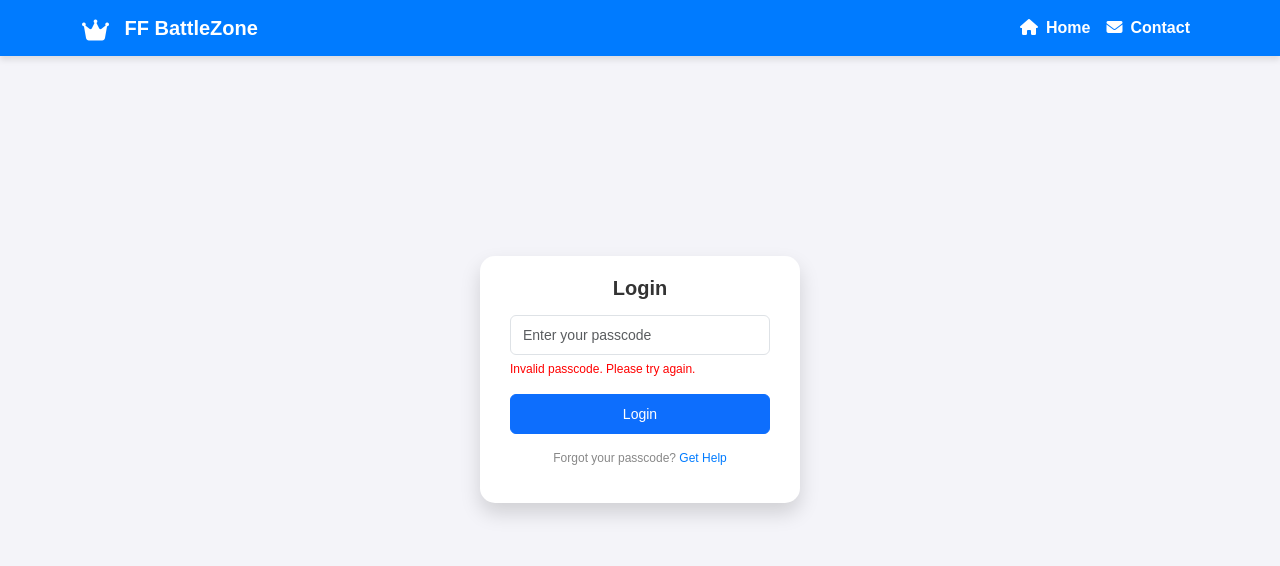
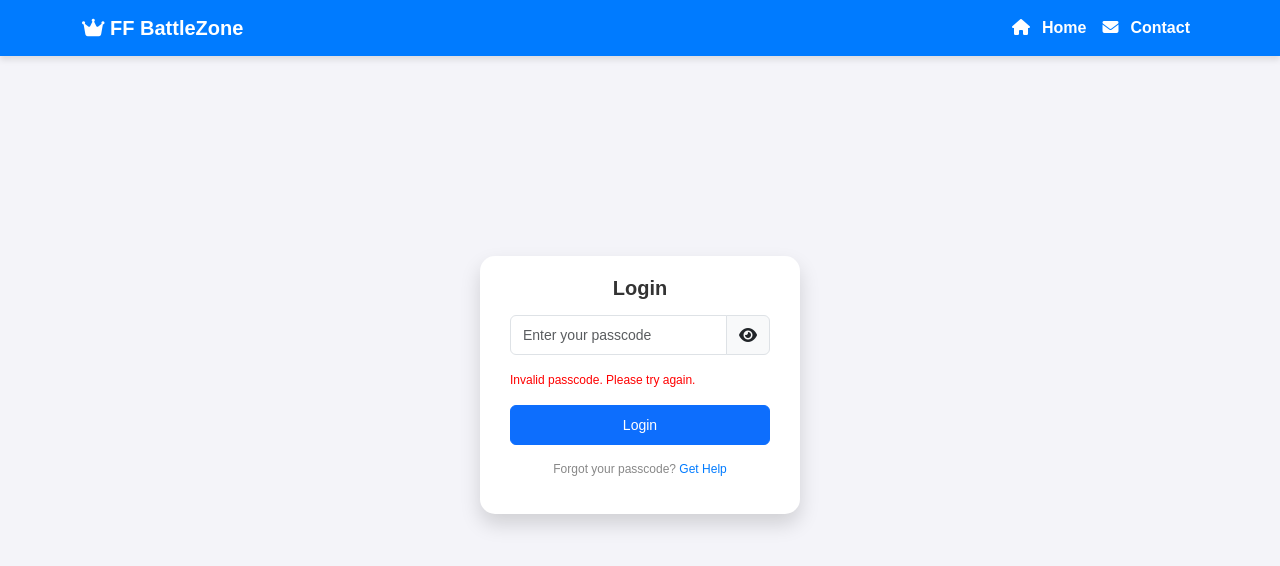
Before and after one commit to Habibur090/new, a plain HTML site: page Login.html in a window 1280 px wide. Both pictures are taken after a click on the button "Login". Drawn offline with nearby package versions, Linux system fonts and the light colour scheme.

Commit message:
Update Login.html

```diff
--- a/Login.html
+++ b/Login.html
@@ -19,68 +19,58 @@
       background-color: #f4f4f9;
       margin: 0;
       font-family: "Arial", sans-serif;
-    padding-top: 0px; /* Header একেবারে উপরে রাখার জন্য */
-  }
-  /* General Body Styling */
-  body {
-    background-color: #f4f4f9;
-    margin: 0;
-    font-family: "Arial", sans-serif;
     }
 
     /* Navbar Styling */
     .navbar {
       background-color: #007bff;
       width: 100%;
-    margin-bottom: 30px; /* Header এর নিচে জায়গা */
+      margin-bottom: 30px;
       box-shadow: 0px 4px 6px rgba(0, 0, 0, 0.1);
     }
     .navbar-brand, .nav-link {
       color: #fff !important;
       font-weight: bold;
     }
-  .navbar-brand i {
-    margin-right: 10px;
-    font-size: 1.5rem;
-    vertical-align: middle;
+    .navbar-toggler-icon {
+      filter: invert(1);
     }
-  .navbar-toggler-icon {
-    filter: invert(1); /* Makes the toggler icon white */
-  }
+
+    /* Adjust icon spacing */
     .nav-link i {
+      margin-right: 12px; /* Increased space between icon and text */
       font-size: 1rem;
-    margin-right: 8px;
     }
 
     /* Login Section Styling */
     .login-container {
       background: #fff;
-    padding: 20px 30px; /* Padding কমানো হয়েছে */
+      padding: 20px 30px;
       border-radius: 15px;
       box-shadow: 0 10px 20px rgba(0, 0, 0, 0.15);
       width: 100%;
-    max-width: 320px; /* Box এর প্রস্থ ছোট করা হয়েছে */
-    margin: 200px auto; /* পেজের নিচে নিয়ে আসার জন্য */
+      max-width: 320px;
+      margin: 200px auto;
     }
     .login-container h2 {
-    margin-bottom: 15px; /* শিরোনামের ফাঁকা কমানো */
+      margin-bottom: 15px;
       color: #333;
       text-align: center;
       font-weight: 700;
-    font-size: 20px; /* শিরোনামের ফন্ট আকার কমানো */
+      font-size: 20px;
     }
     .form-control {
-    height: 40px; /* ইনপুট বক্স ছোট করা */
+      height: 40px;
       font-size: 14px;
     }
     .btn {
-    font-size: 14px; /* বাটনের ফন্ট আকার ছোট করা */
+      font-size: 14px;
       height: 40px;
     }
     .footer-text {
       text-align: center;
       margin-top: 15px;
-    font-size: 12px; /* ফন্ট আকার ছোট করা */
+      font-size: 12px;
       color: #888;
     }
     .footer-text a {
@@ -95,9 +85,12 @@
       font-size: 12px;
       margin-top: 5px;
     }
+
+    /* Eye icon styling */
+    .input-group-text {
+      cursor: pointer;
+    }
   </style>
-
-
 </head>
 <body>
   <!-- Header Section -->
@@ -105,11 +98,9 @@
     <!-- Navbar -->
     <nav class="navbar navbar-expand-lg">
       <div class="container">
-        <!-- Brand Logo -->
         <a class="navbar-brand" href="#">
           <i class="fas fa-crown"></i> FF BattleZone
         </a>
-        <!-- Toggler Button -->
         <button
           class="navbar-toggler"
           type="button"
@@ -121,14 +112,13 @@
         >
           <span class="navbar-toggler-icon"></span>
         </button>
-        <!-- Navbar Links -->
         <div class="collapse navbar-collapse" id="navbarNav">
           <ul class="navbar-nav ms-auto">
             <li class="nav-item">
-              <a class="nav-link" href="#"><i class="fas fa-home icon"></i>Home</a>
+              <a class="nav-link" href="#"><i class="fas fa-home"></i>Home</a>
             </li>
             <li class="nav-item">
-              <a class="nav-link" href="#"><i class="fas fa-envelope icon"></i>Contact</a>
+              <a class="nav-link" href="#"><i class="fas fa-envelope"></i>Contact</a>
             </li>
           </ul>
         </div>
@@ -140,7 +130,7 @@
   <div class="login-container">
     <h2>Login</h2>
     <!-- Passcode Input -->
-    <div class="mb-3">
+    <div class="input-group mb-3">
       <input
         type="password"
         id="passcode"
@@ -148,11 +138,13 @@
         placeholder="Enter your passcode"
         aria-label="Passcode"
       />
+      <span class="input-group-text" onclick="togglePasscodeVisibility()">
+        <i id="eye-icon" class="fas fa-eye"></i>
+      </span>
+    </div>
     <p id="error-message" class="error-message"></p>
-    </div>
     <!-- Login Button -->
     <button class="btn btn-primary w-100" onclick="redirectToPage()">Login</button>
-    <!-- Footer Text -->
     <p class="footer-text">
       Forgot your passcode? <a href="#">Get Help</a>
     </p>
@@ -176,15 +168,29 @@
 
     // Redirect function
     function redirectToPage() {
-      const passcode = document.getElementById("passcode").value.trim(); // Get passcode input
+      const passcode = document.getElementById("passcode").value.trim();
       const errorMessage = document.getElementById("error-message");
 
       if (userPages[passcode]) {
-        // Redirect if passcode is correct
         window.location.href = userPages[passcode];
       } else {
-        // Show error message if passcode is incorrect
         errorMessage.textContent = "Invalid passcode. Please try again.";
+      }
+    }
+
+    // Toggle passcode visibility
+    function togglePasscodeVisibility() {
+      const passcodeInput = document.getElementById("passcode");
+      const eyeIcon = document.getElementById("eye-icon");
+
+      if (passcodeInput.type === "password") {
+        passcodeInput.type = "text";
+        eyeIcon.classList.remove("fa-eye");
+        eyeIcon.classList.add("fa-eye-slash");
+      } else {
+        passcodeInput.type = "password";
+        eyeIcon.classList.remove("fa-eye-slash");
+        eyeIcon.classList.add("fa-eye");
       }
     }
   </script>
```
Lines whose indentation alone changed are shown as unchanged.
